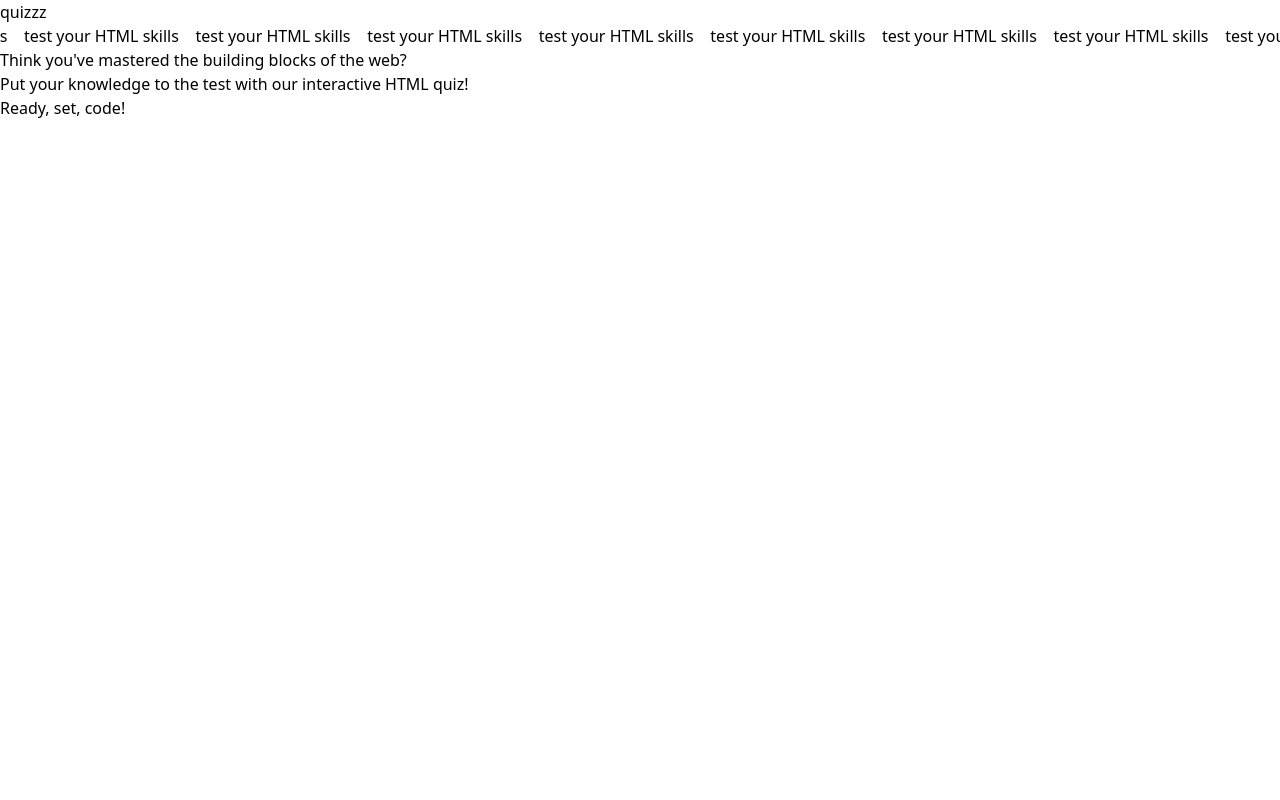
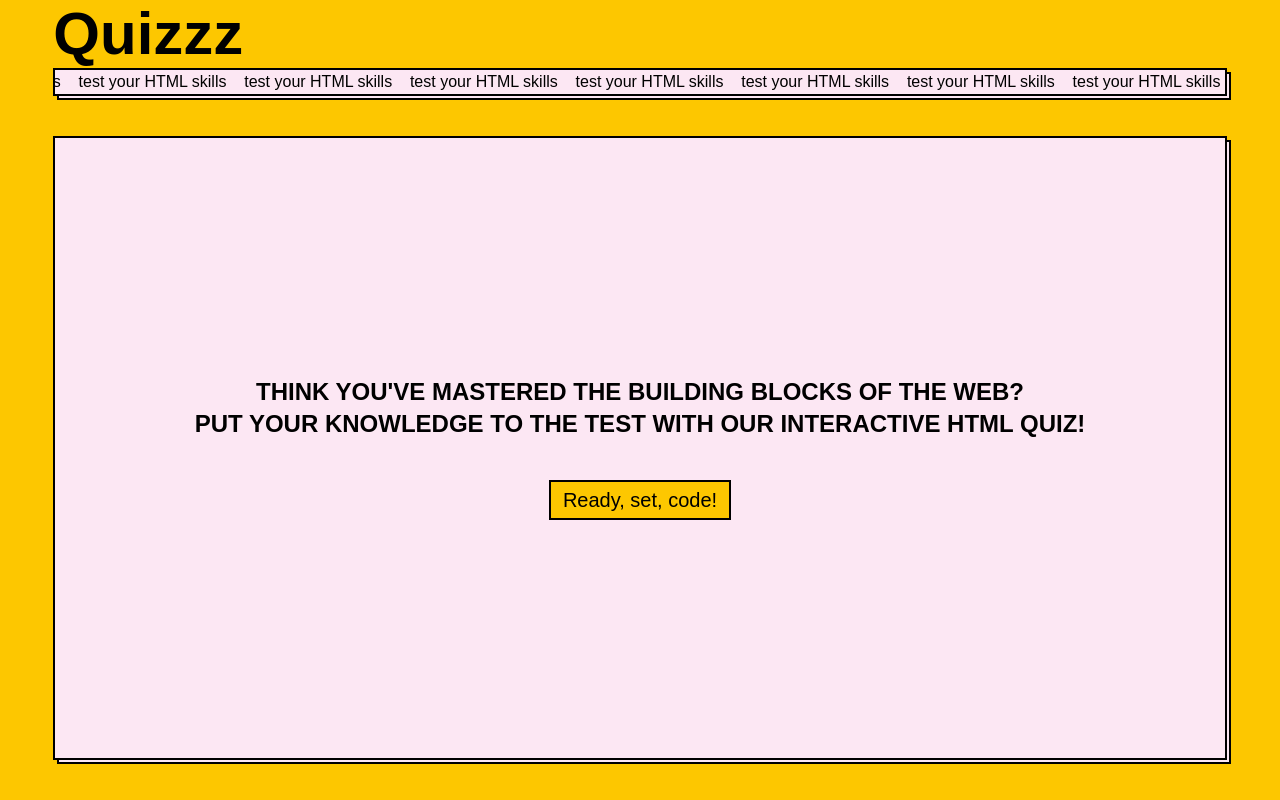
Before and after one commit to ptrnk0/quiz, a React (Vite) app: page / in a window 1280 px wide. Built offline with nearby package versions, Linux system fonts and the light colour scheme; no server answers.

Commit message:
move global styles to index.css and import in main.tsx

```diff
--- a/src/components/App/App.module.css
+++ b/src/components/App/App.module.css
@@ -1,10 +1,3 @@
-@import url('https://fonts.googleapis.com/css2?family=Nunito+Sans:opsz,wght@0,6..12,200..1000;1,6..12,200..1000&display=swap');
-@import "tailwindcss";
-
-@theme {
-  --font-roboto: "Nunito Sans", sans-serif;
-}
-
 .stroke-text {
   -webkit-text-stroke: 1px black;
   color: transparent;
--- /dev/null
+++ b/src/index.css
@@ -0,0 +1,6 @@
+@import url('https://fonts.googleapis.com/css2?family=Nunito+Sans:opsz,wght@0,6..12,200..1000;1,6..12,200..1000&display=swap');
+@import "tailwindcss";
+
+@theme {
+  --font-roboto: "Nunito Sans", sans-serif;
+}
--- a/src/main.tsx
+++ b/src/main.tsx
@@ -1,9 +1,10 @@
+import "./index.css";
 import { StrictMode } from "react";
 import { createRoot } from "react-dom/client";
 import { BrowserRouter } from "react-router-dom";
-import App from "./components/App/App.tsx";
 import { Provider } from "react-redux";
 import store from "./redux/store.ts";
+import App from "./components/App/App.tsx";
 
 createRoot(document.getElementById("root")!).render(
   <StrictMode>
```
